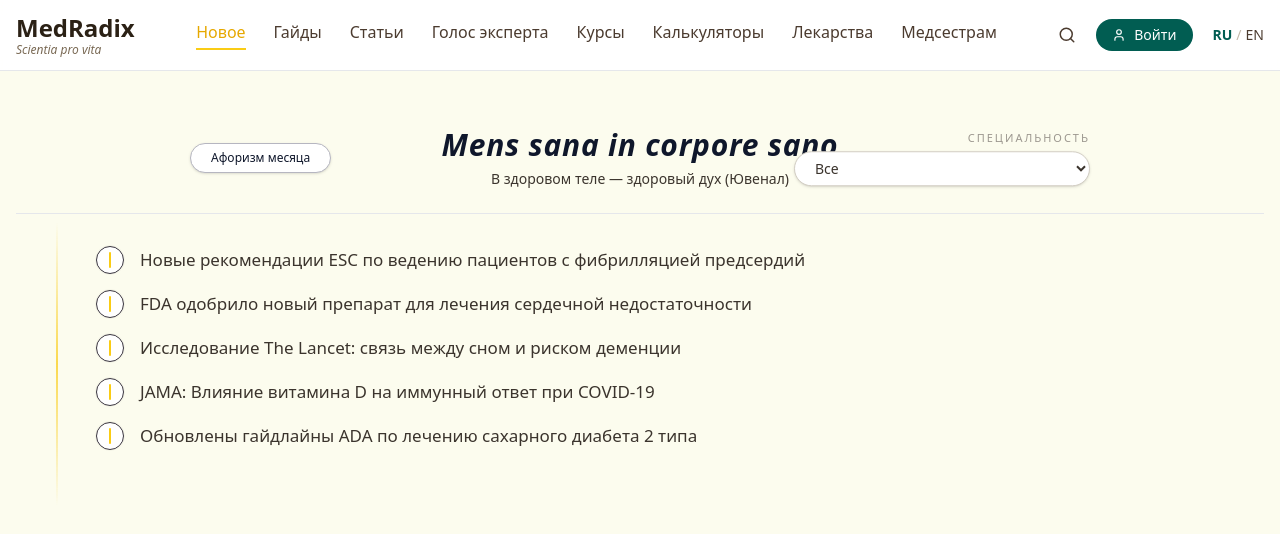
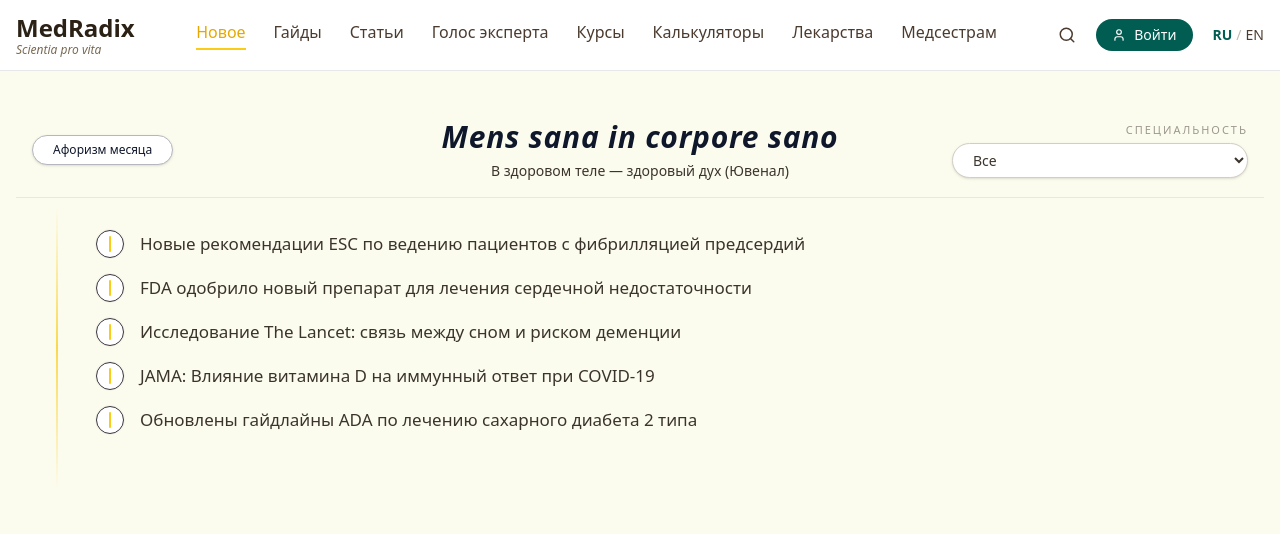
Before and after one commit to NMaryko/MedRadix, a Next.js app: page / in a window 1280 px wide. Shown: the top 534 px of the page. Built offline with nearby package versions, Linux system fonts and the light colour scheme.

Commit message:
Refactor layout to use flexbox for columns

```diff
--- a/app/page.tsx
+++ b/app/page.tsx
@@ -71,14 +71,17 @@ export default function HomePage() {
       {/* Компактный блок афоризма сверху */}
       <section className="border-b border-gray-200">
         <div className="max-w-[1360px] mx-auto px-4 pt-4 pb-4">
-          <div className="relative max-w-[900px] mx-auto py-2">
-            {/* Чип слева, на уровне середины афоризма */}
-            <button className="absolute left-0 top-1/2 -translate-y-1/2 px-5 py-1.5 text-xs font-medium rounded-full border border-[#b6b6c0] bg-white shadow-sm">
+          {/* ТРИ КОЛОНКИ: чип слева, афоризм по центру, фильтр справа */}
+          <div className="flex items-center">
+            {/* Левая колонка: чип, выравнен к афоризму на одной линии */}
+            <div className="flex-1 flex justify-start">
+              <button className="px-5 py-1.5 text-xs font-medium rounded-full border border-[#b6b6c0] bg-white shadow-sm">
                 Афоризм месяца
               </button>
+            </div>
 
-            {/* Афоризм по центру */}
-            <div className="text-center">
+            {/* Центральная колонка: афоризм строго по центру всей области */}
+            <div className="flex-shrink-0 text-center">
               <h2 className="text-2xl md:text-3xl font-semibold italic tracking-wide">
                 Mens sana in corpore sano
               </h2>
@@ -87,8 +90,9 @@ export default function HomePage() {
               </p>
             </div>
 
-            {/* Специальность справа, на том же уровне, что и чип */}
-            <div className="absolute right-0 top-1/2 -translate-y-1/2 flex flex-col items-end gap-1">
+            {/* Правая колонка: фильтр специальности, симметрично чипу */}
+            <div className="flex-1 flex justify-end">
+              <div className="flex flex-col items-end gap-1">
                 <span className="text-[11px] uppercase tracking-[0.18em] text-[#9c978f]">
                   Специальность
                 </span>
@@ -103,6 +107,7 @@ export default function HomePage() {
                     </option>
                   ))}
                 </select>
+              </div>
             </div>
           </div>
         </div>
```
Lines whose indentation alone changed are shown as unchanged.
